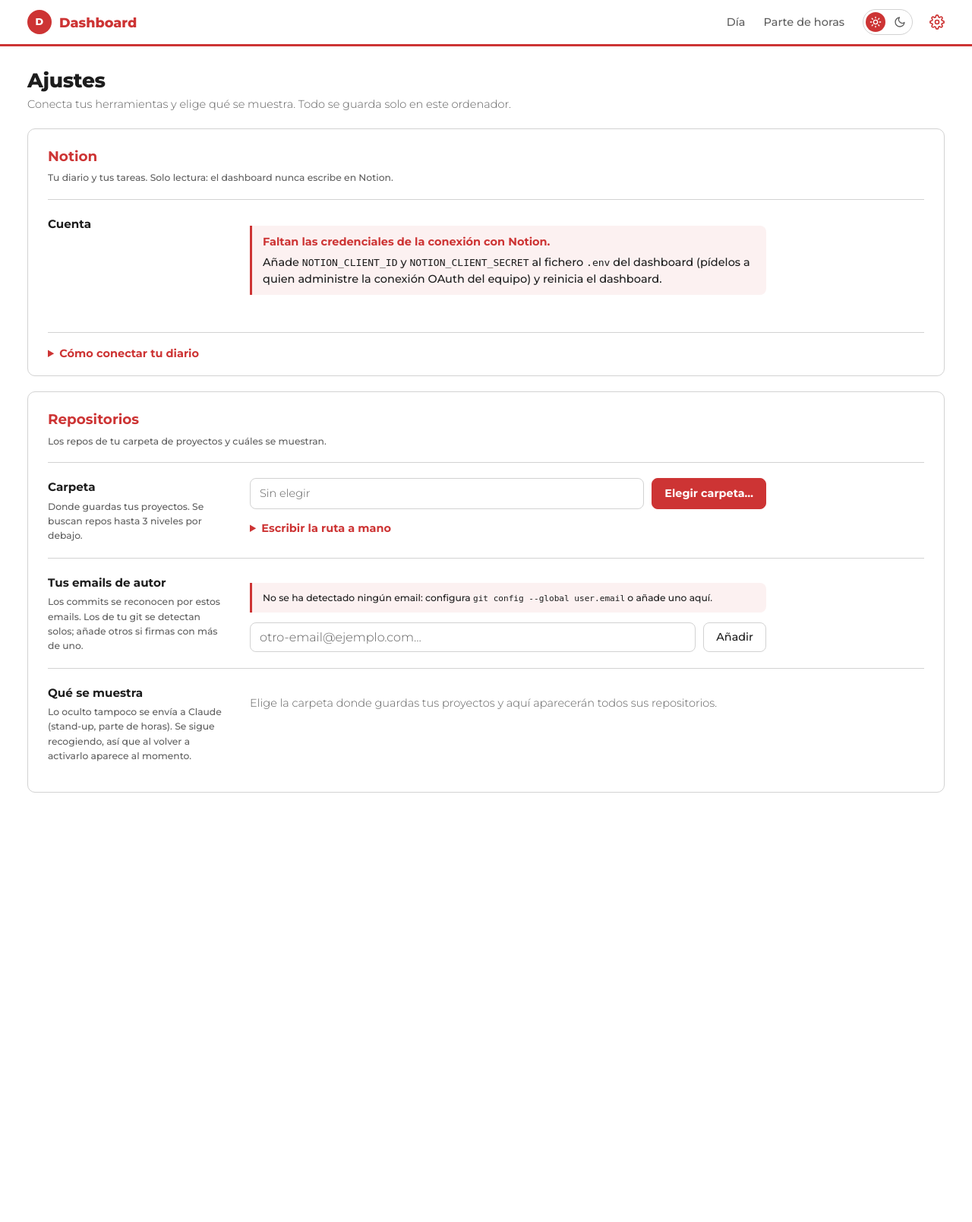
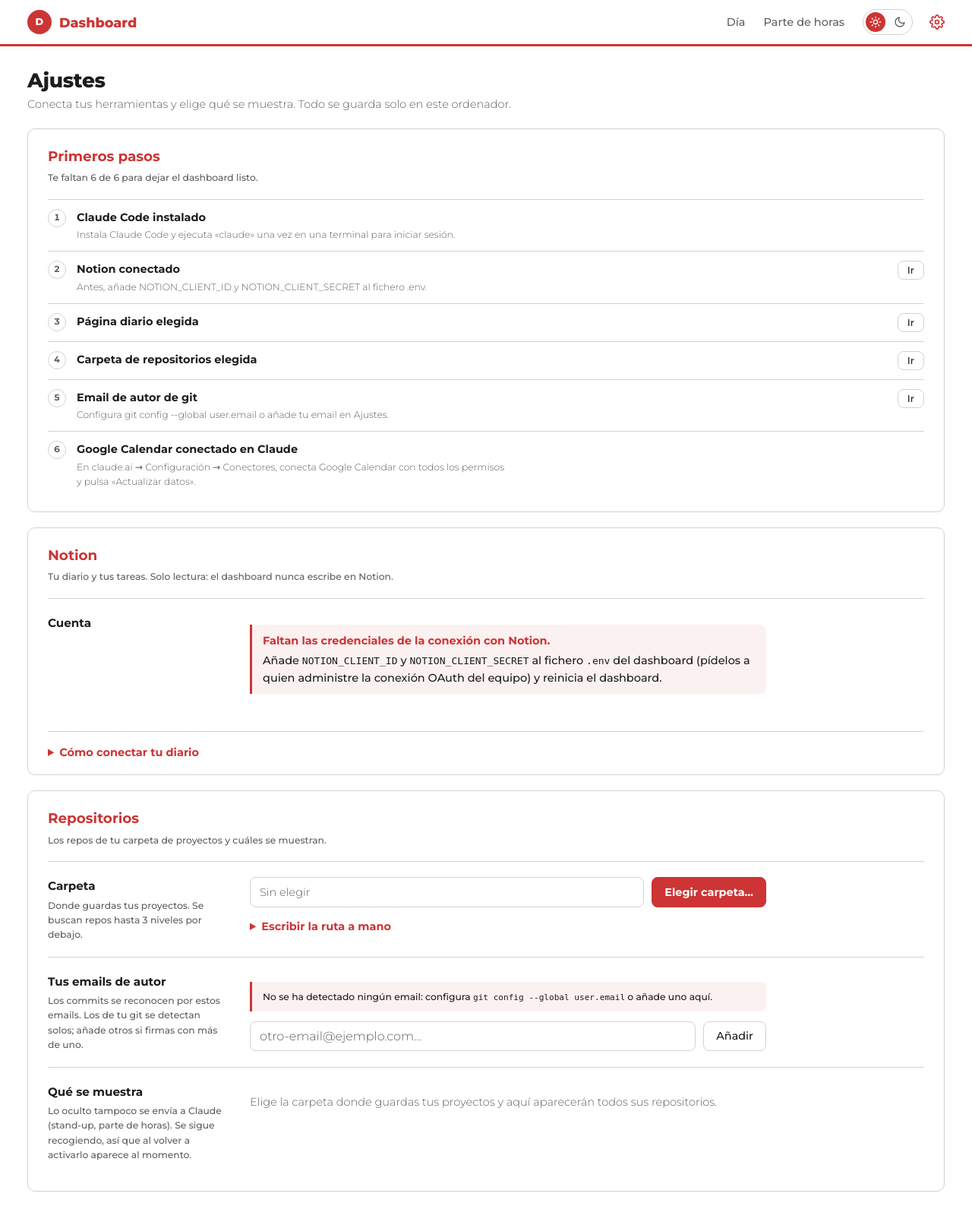
Before and after one commit to pablogarcia11/dashboard-tasks, a FastAPI app: page /settings in a window 1280 px wide. Shown: the top 1608 px of the page at 76% size. Before the commit the page ends 1043 px from the top, so only its background shows below. Run offline with FastAPI, Linux system fonts and the light colour scheme; data comes from the database, SQL or seed files in the repository; data that the repository does not hold is empty.

Commit message:
feat: add setup scripts for windows and macos and a first-steps checklist
setup.ps1/setup.sh check the requirements, create the Python environment and the .env
file; start.ps1/start.sh launch the dashboard and open it. Settings lists the pending
setup steps and the Day view reminds about them. The folder picker now runs in its own
process (Finder dialog on macOS), since GUI windows cannot open from a server thread there.
The README is rewritten for teammates.

Co-Authored-By: Claude Opus 5.5 <noreply@anthropic.com>

```diff
--- a/web/app.py
+++ b/web/app.py
@@ -4,6 +4,9 @@ Uso:  python -m web.app
 """
 import json
 import secrets
+import shutil
+import subprocess
+import sys
 import threading
 from contextlib import asynccontextmanager
 from datetime import date, datetime, timedelta
@@ -117,6 +120,7 @@ def day_view(request: Request, d: str):
         "data": day_data(con, shown, HOLIDAYS), "sync": db.sync_states(con),
         "standup": db.get_summary(con, shown.isoformat(), "standup"),
         "journal_notes": journal_notes_state(con, shown),
+        "pending_steps": sum(not s["done"] for s in setup_steps(con)),
     })
 
 
@@ -158,6 +162,7 @@ def settings_view(request: Request, msg: str = ""):
     extra = settings.extra_authors(con)
     return templates.TemplateResponse(request, "settings.html", {
         "rows": rows, "msg": SETTINGS_MESSAGES.get(msg), "repos_root": saved.get(settings.REPOS_ROOT),
+        "steps": setup_steps(con), "path_example": PATH_EXAMPLE,
         "authors": {"detected": sorted(git.detected_authors), "extra": [e for e in extra if e not in git.detected_authors]},
         "notion": {
             "has_credentials": all(notion_auth.client_credentials()),
@@ -175,6 +180,25 @@ SETTINGS_MESSAGES = {
                               "NOTION_CLIENT_ID y NOTION_CLIENT_SECRET en .env."),
     "repos-saved": ("ok", "Carpeta de repositorios guardada."),
 }
+
+
+def setup_steps(con) -> list[dict]:
+    """Lo que hace falta para que el dashboard funcione a una persona nueva, y si ya está hecho."""
+    saved = settings.get_all(con)
+    gcal = db.sync_states(con).get("gcal", {})
+    has_creds = all(notion_auth.client_credentials())
+    return [
+        {"label": "Claude Code instalado", "done": bool(shutil.which(cfg["claude"].get("command", "claude"))),
+         "hint": "Instala Claude Code y ejecuta «claude» una vez en una terminal para iniciar sesión."},
+        {"label": "Notion conectado", "done": notion_auth.TOKEN_FILE.is_file(), "href": "/settings#notion",
+         "hint": None if has_creds else "Antes, añade NOTION_CLIENT_ID y NOTION_CLIENT_SECRET al fichero .env."},
+        {"label": "Página diario elegida", "done": bool(saved.get(settings.JOURNAL_PAGE_ID)), "href": "/settings#notion"},
+        {"label": "Carpeta de repositorios elegida", "done": bool(saved.get(settings.REPOS_ROOT)), "href": "/settings#repos"},
+        {"label": "Email de autor de git", "done": bool(identity.git_global_email() or settings.extra_authors(con)),
+         "href": "/settings#repos", "hint": "Configura git config --global user.email o añade tu email en Ajustes."},
+        {"label": "Google Calendar conectado en Claude", "done": bool(gcal.get("last_ok")) and not gcal.get("last_error"),
+         "hint": "En claude.ai → Configuración → Conectores, conecta Google Calendar con todos los permisos y pulsa «Actualizar datos»."},
+    ]
 
 
 def notion_workspace() -> str | None:
@@ -277,19 +301,35 @@ def notion_journal_status(request: Request):
 picker_lock = threading.Lock()
 
 
+PICK_TITLE = "Elige la carpeta donde tienes tus repositorios"
+PATH_EXAMPLE = r"C:\Users\tu-usuario\Documents\repos" if sys.platform == "win32" else "/Users/tu-usuario/repos"
+# tkinter en un proceso aparte: las ventanas deben abrirse en el hilo principal de un proceso
+TK_PICKER = """
+import sys, tkinter as tk
+from tkinter import filedialog
+root = tk.Tk(); root.withdraw(); root.attributes("-topmost", True)
+print(filedialog.askdirectory(parent=root, initialdir=sys.argv[1], mustexist=True, title=sys.argv[2]) or "")
+"""
+
+
 def pick_directory(initial: str | None) -> str | None:
-    """Abre el selector de carpetas nativo del sistema (el servidor corre en el mismo ordenador)."""
-    import tkinter as tk
-    from tkinter import filedialog
-    root = tk.Tk()
-    root.withdraw()
-    root.attributes("-topmost", True)   # que no quede detrás del navegador
+    """Abre el selector de carpetas nativo del sistema (el servidor corre en el mismo ordenador).
+
+    macOS: diálogo de Finder (osascript). Windows/Linux: tkinter en un proceso aparte, porque desde
+    un hilo del servidor no se pueden abrir ventanas (en macOS, ni siquiera con tkinter).
+    """
+    start = initial or str(Path.home())
+    if sys.platform == "darwin":
+        script = (f'POSIX path of (choose folder with prompt "{PICK_TITLE}" '
+                  f'default location (POSIX file "{start}"))')
+        cmd = ["osascript", "-e", script]
+    else:
+        cmd = [sys.executable, "-c", TK_PICKER, start, PICK_TITLE]
     try:
-        path = filedialog.askdirectory(parent=root, initialdir=initial or str(Path.home()), mustexist=True,
-                                       title="Elige la carpeta donde tienes tus repositorios")
-    finally:
-        root.destroy()
-    return path or None
+        p = subprocess.run(cmd, capture_output=True, text=True, encoding="utf-8", timeout=600)
+    except (OSError, subprocess.TimeoutExpired):
+        return None
+    return p.stdout.strip() or None   # vacío si se cancela
 
 
 def save_repos_root(path: str) -> Response:
--- a/web/static/style.css
+++ b/web/static/style.css
@@ -323,6 +323,20 @@ textarea:focus { border-color: var(--red-text); outline: 2px solid transparent;
 .path-form .field { flex: 1 1 280px; width: auto; }
 #picking, #repos-error { margin: 8px 0 0; }
 
+/* Primeros pasos */
+.steps { list-style: none; margin: 0; padding: 0; border-top: 1px solid var(--line); }
+.steps li { display: flex; align-items: flex-start; gap: 14px; margin: 0; padding: 12px 0; border-bottom: 1px solid var(--line); }
+.steps li:last-child { border-bottom: 0; }
+.steps li > div { flex: 1; min-width: 0; }
+.steps li p { margin: 2px 0 0; max-width: 70ch; }
+.step-mark {
+  display: inline-grid; place-items: center; width: 24px; height: 24px; border-radius: 50%; flex: none;
+  border: 1px solid var(--line); color: var(--muted); font-size: .8em; font-weight: 700; font-variant-numeric: tabular-nums;
+}
+.steps .done .step-mark { border-color: var(--doc-line); background: color-mix(in srgb, var(--doc-line) 18%, var(--surface)); color: var(--text); }
+.steps .done .step-label { color: var(--muted); }
+.steps .todo .step-label { font-weight: 700; }
+
 /* Emails de autor como "chips" */
 .chip-list { list-style: none; display: flex; flex-wrap: wrap; gap: 8px; padding: 0; margin: 0; }
 .chip {
--- a/web/templates/day.html
+++ b/web/templates/day.html
@@ -17,6 +17,10 @@
   </div>
 </header>
 
+{% if pending_steps %}
+<p class="notice">Te falta{{ "n" if pending_steps > 1 }} {{ pending_steps }} paso{{ "s" if pending_steps > 1 }} para dejar el dashboard listo.
+  <a href="/settings#setup">Ver primeros pasos</a></p>
+{% endif %}
 {% if weekend %}
 <p class="notice">Hoy no es día laborable: se muestra el último día laborable.</p>
 {% endif %}
--- a/web/templates/settings.html
+++ b/web/templates/settings.html
@@ -8,6 +8,30 @@
   <p class="muted">Conecta tus herramientas y elige qué se muestra. Todo se guarda solo en este ordenador.</p>
 </header>
 {% if msg %}<p class="notice{% if msg[0] == 'error' %} error{% else %} ok{% endif %}" role="status">{{ msg[1] }}</p>{% endif %}
+
+{% set pending = steps | rejectattr("done") | list %}
+{% if pending %}
+<section class="card settings-card" id="setup" aria-labelledby="setup-title">
+  <header class="settings-card-head">
+    <div>
+      <h2 id="setup-title">Primeros pasos</h2>
+      <p class="muted small">Te falta{{ "n" if pending | length > 1 }} {{ pending | length }} de {{ steps | length }} para dejar el dashboard listo.</p>
+    </div>
+  </header>
+  <ol class="steps">
+    {% for s in steps %}
+    <li class="{{ 'done' if s.done else 'todo' }}">
+      <span class="step-mark" aria-hidden="true">{% if s.done %}✓{% else %}{{ loop.index }}{% endif %}</span>
+      <div>
+        <span class="step-label">{{ s.label }}</span><span class="sr-only">{{ ": hecho" if s.done else ": pendiente" }}</span>
+        {% if not s.done and s.hint %}<p class="muted small">{{ s.hint }}</p>{% endif %}
+      </div>
+      {% if not s.done and s.href %}<a class="btn ghost small" href="{{ s.href }}">Ir</a>{% endif %}
+    </li>
+    {% endfor %}
+  </ol>
+</section>
+{% endif %}
 
 {# ---------- Notion ---------- #}
 <section class="card settings-card" id="notion" aria-labelledby="notion-title">
@@ -125,7 +149,7 @@
         <form class="path-form" hx-post="/settings/repos-root" hx-swap="none">
           <label class="sr-only" for="repos-path">Ruta de la carpeta</label>
           <input type="text" id="repos-path" name="path" class="field" value="{{ repos_root or '' }}"
-                 placeholder="C:\Users\tu-usuario\Documents\repos…" autocomplete="off" spellcheck="false">
+                 placeholder="{{ path_example }}…" autocomplete="off" spellcheck="false">
           <button type="submit" class="btn ghost">Guardar</button>
         </form>
       </details>
```
Also changed, not shown: README.md, 5 other files.
